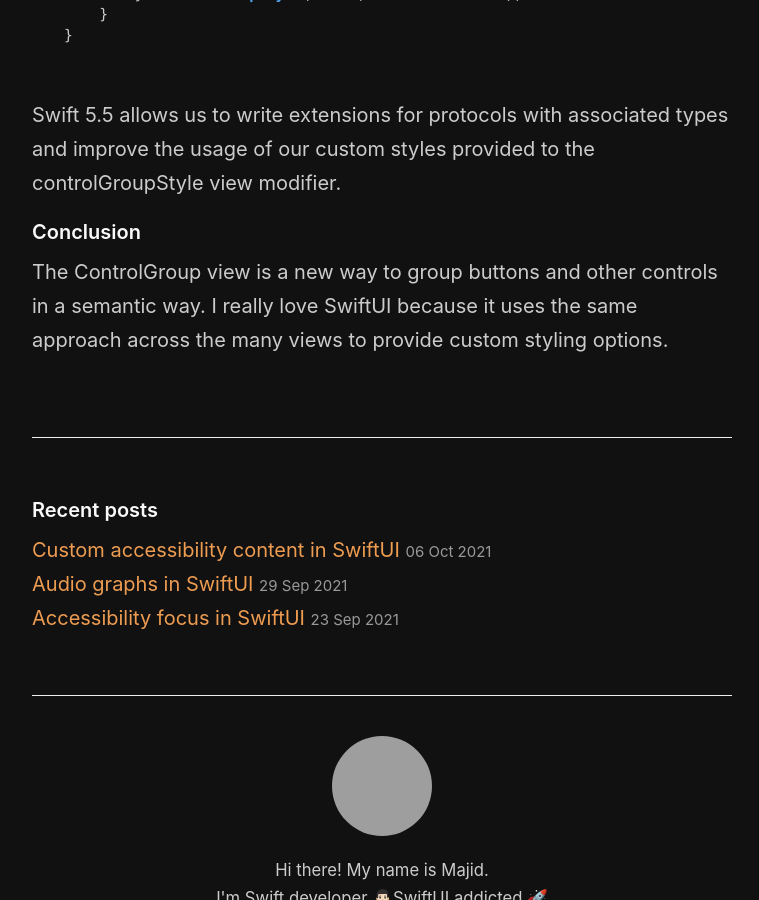
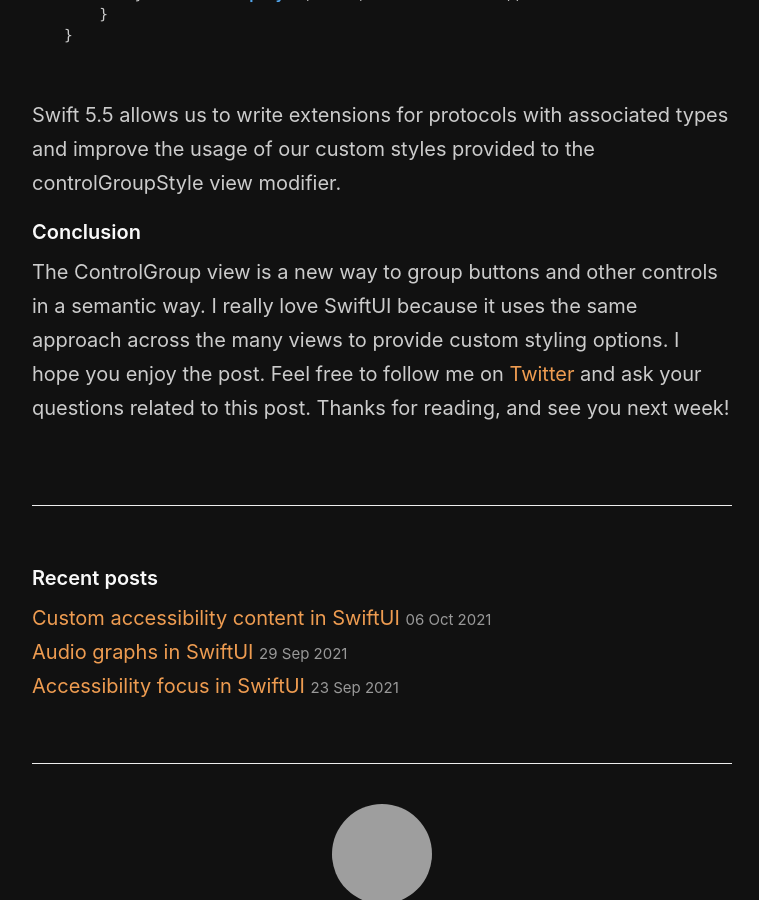
Before and after one commit to mecid/mecid.github.io, a Jekyll site: the page built from _posts/2021-10-21-mastering-controlgroup-in-swiftui.md, in a window 1280 px wide and 900 px high, scrolled down 3987 px, cut to the strip 0-900 px from the top of the window. Shown: the whole strip, without its empty margins (258-1017 px from the left). Built offline with Jekyll 4.4.1, drawn with Linux system fonts in a browser that asks for light colours; grey boxes are pictures that could not be loaded.

Commit message:
conclusion added to the control group post

```diff
--- a/_posts/2021-10-21-mastering-controlgroup-in-swiftui.md
+++ b/_posts/2021-10-21-mastering-controlgroup-in-swiftui.md
@@ -125,4 +125,4 @@ struct ContentView: View {
 Swift 5.5 allows us to write extensions for protocols with associated types and improve the usage of our custom styles provided to the controlGroupStyle view modifier.
 
 #### Conclusion
-The ControlGroup view is a new way to group buttons and other controls in a semantic way. I really love SwiftUI because it uses the same approach across the many views to provide custom styling options.
+The ControlGroup view is a new way to group buttons and other controls in a semantic way. I really love SwiftUI because it uses the same approach across the many views to provide custom styling options. I hope you enjoy the post. Feel free to follow me on [Twitter](https://twitter.com/mecid) and ask your questions related to this post. Thanks for reading, and see you next week!
```
